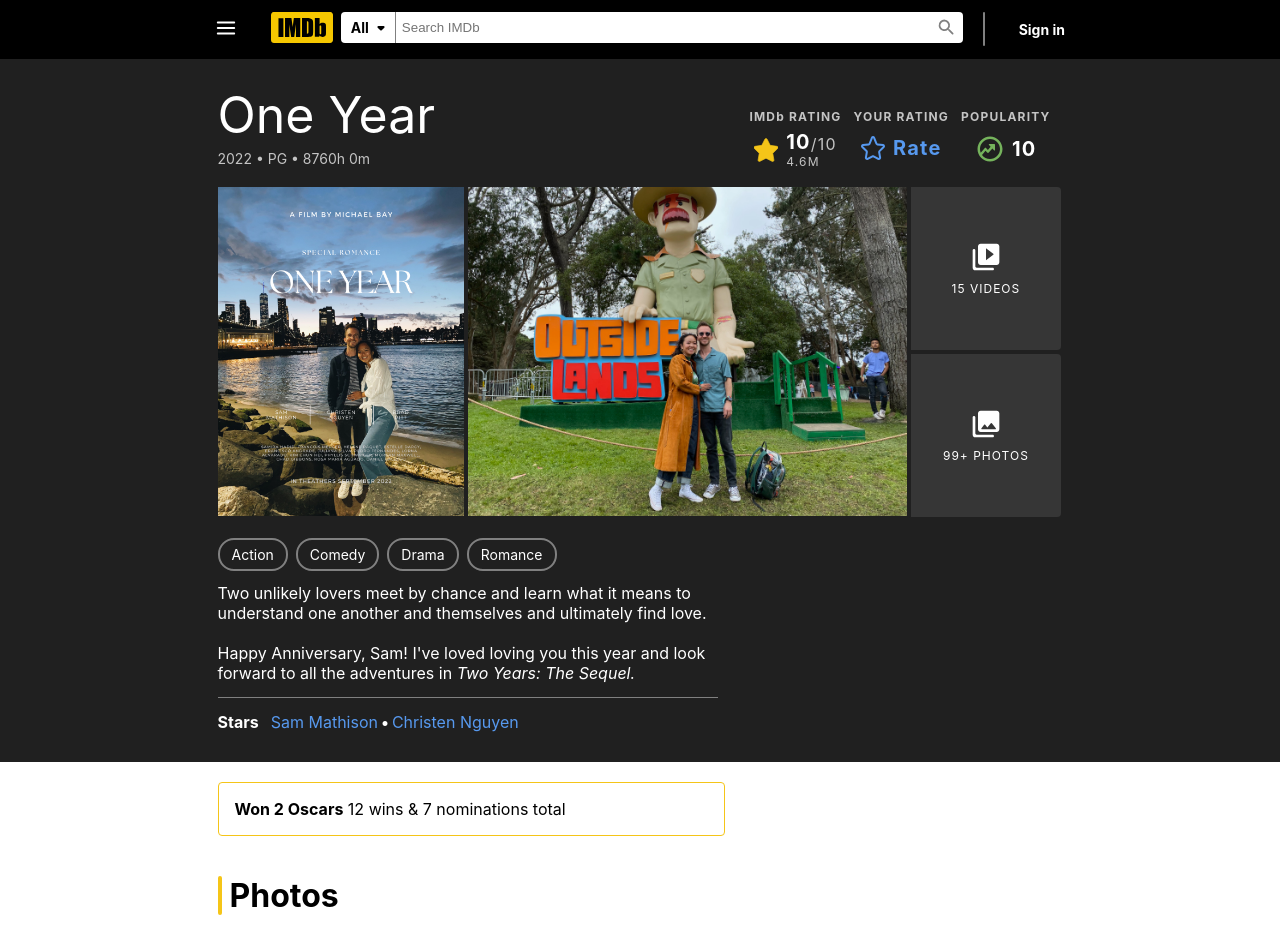
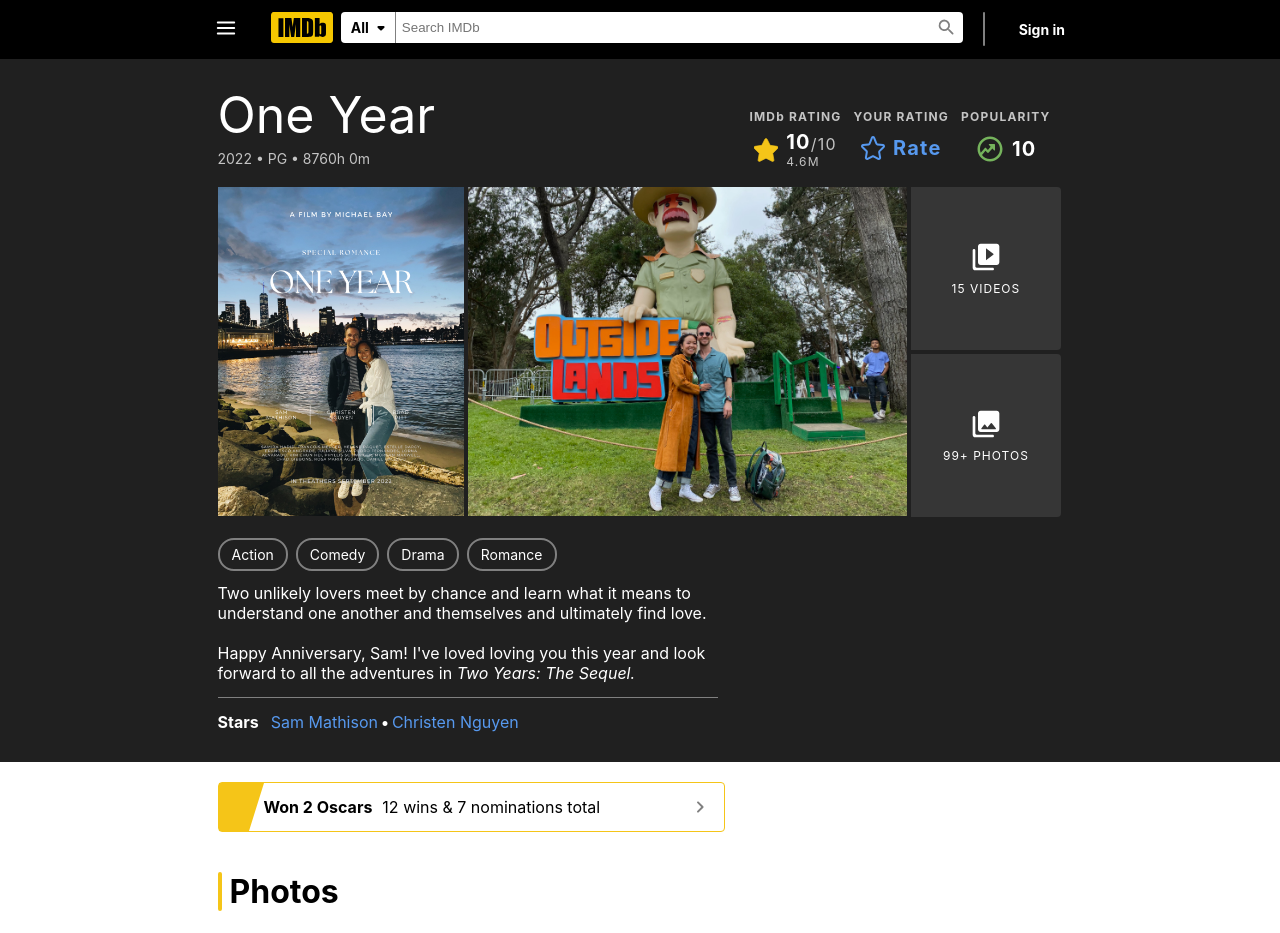
Before and after one commit to christennguyen/sammys-believe-it, a React (Create React App) app: page / in a window 1280 px wide. Shown: the top 933 px of the page. Built offline with nearby package versions, Linux system fonts and the light colour scheme.

Commit message:
feat: add stylinf on awards card

```diff
--- a/src/App.tsx
+++ b/src/App.tsx
@@ -6,6 +6,7 @@
 import PhotoSection from "./components/PhotosSection/PhotoSection";
 import CastSection from "./components/CastSection/CastSection";
 import StorylineSection from "./components/StorylineSection/StorylineSection";
+import AwardsCard from "./components/AwardsCard/AwardsCard";
 
 const StyledContent = styled.div`
   width: 845px;
@@ -21,13 +22,6 @@
   justify-content: center;
 `;
 
-const StyledInfoCard = styled.div`
-  border: 1px solid #f5c518;
-  border-radius: 4px;
-  margin: 10px 0 10px 0;
-  padding: 16px;
-`;
-
 const StyledMain = styled.div`
   position: relative;
 `;
@@ -41,9 +35,7 @@
         <StyledMainSection>
           <StyledContent>
             <StyledSubContent>
-              <StyledInfoCard>
-                <b>Won 2 Oscars</b> 12 wins & 7 nominations total
-              </StyledInfoCard>
+              <AwardsCard />
               <PhotoSection />
               <CastSection />
               <StorylineSection />
--- /dev/null
+++ b/src/components/AwardsCard/AwardsCard.tsx
@@ -0,0 +1,60 @@
+import styled from "styled-components";
+import arrowIcon from "../../images/icons/arrowRight.svg";
+
+const StyledInfoCard = styled.div`
+  border: 1px solid #f5c518;
+  border-radius: 4px;
+  margin: 10px 0 10px 0;
+  padding: 12px;
+  display: flex;
+  position: relative;
+  cursor: pointer;
+`;
+
+const StyledTrapezoid = styled.div`
+  border-bottom: 48px solid #f5c518;
+  border-left: 15px solid transparent;
+  border-right: 0px solid transparent;
+  height: 0;
+  width: 30px;
+  transform: rotate(180deg);
+  position: absolute;
+  top: 0px;
+  left: 0;
+`;
+
+const StyledText = styled.div`
+  margin-left: 33px;
+  display: flex;
+  justify-content: space-between;
+  align-items: center;
+  width: 100%;
+`;
+
+const StyledMainText = styled.div`
+  font-weight: bold;
+  margin-right: 10px;
+  :hover {
+    color: grey;
+  }
+`;
+
+const StyledTextContainer = styled.div`
+  display: flex;
+`;
+const AwardsCard = () => {
+  return (
+    <StyledInfoCard>
+      <StyledTrapezoid />
+      <StyledText>
+        <StyledTextContainer>
+          <StyledMainText>Won 2 Oscars</StyledMainText> 12 wins & 7 nominations
+          total
+        </StyledTextContainer>
+        <img src={arrowIcon} alt="arrow icon" height="24px" />
+      </StyledText>
+    </StyledInfoCard>
+  );
+};
+
+export default AwardsCard;
```
Also changed, not shown: src/images/icons/arrowRight.svg (added).
